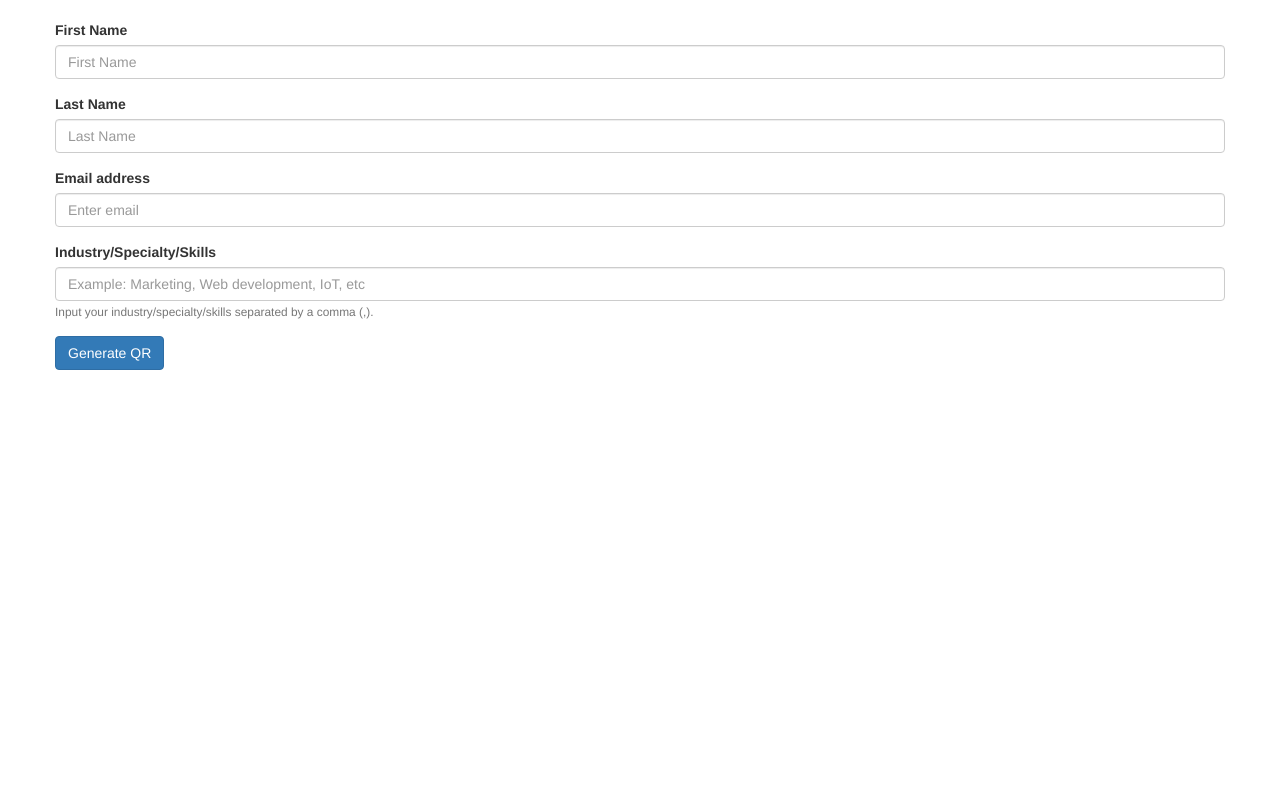
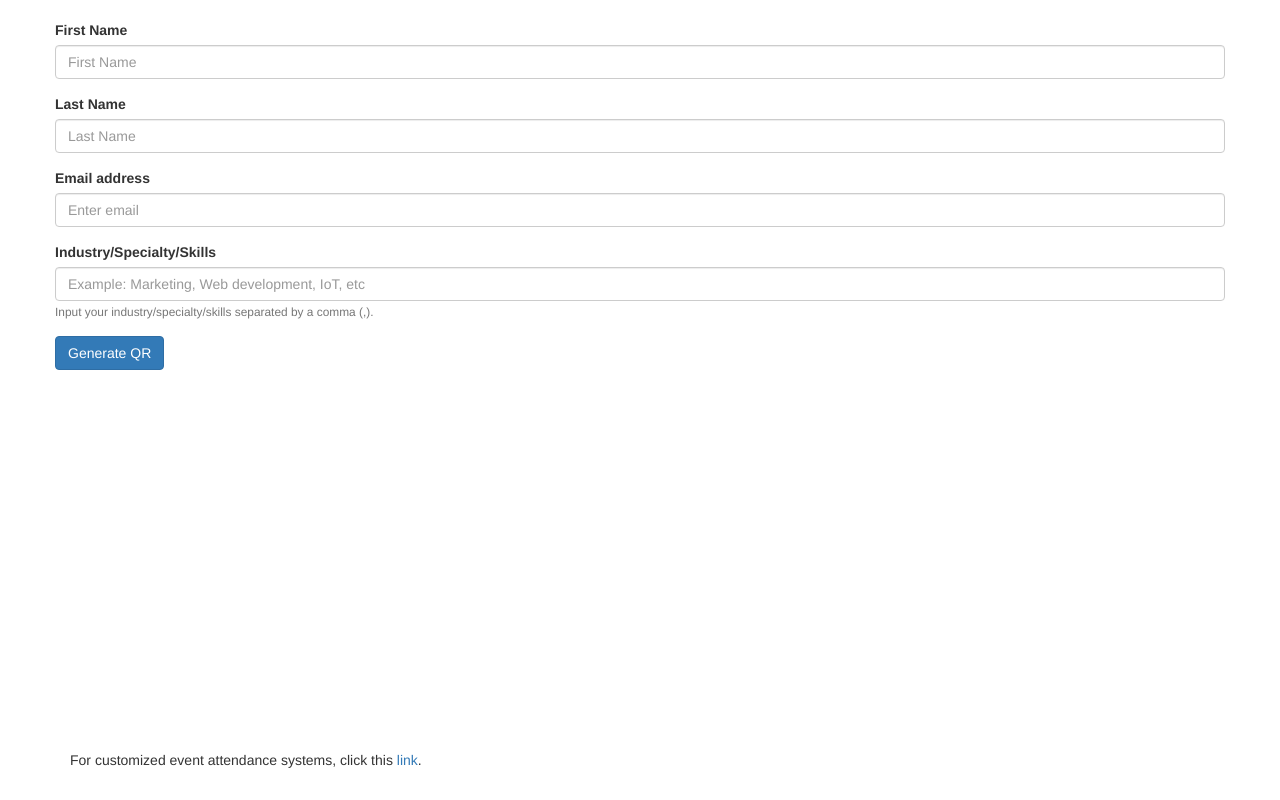
Before and after one commit to djrixg/qrgenerator, a plain HTML site: page index.html in a window 1280 px wide. Drawn offline with Linux system fonts and the light colour scheme.

Commit message:
Update index.html

```diff
--- a/index.html
+++ b/index.html
@@ -7,6 +7,14 @@
 	<script src="qrcode.min.js"></script>
 	<script src="jspdf.debug.js"></script>
 	<link rel="stylesheet" type="text/css" href="bootstrap.min.css">
+	<style type="text/css">
+		footer {
+		    position: fixed;
+		    height: 50px;
+		    bottom: 0;
+		    width: 100%;
+		}
+	</style>
 </head>
 <body><br>
 	<div class="container">
@@ -81,5 +89,10 @@
 		    });
 		}
 	</script>
+	<footer class="fixed-bottom">
+		<div class="container">
+			For customized event attendance systems, click this <a href="https://compiled.social/djrixg" target="_blank">link</a>.
+		</div>
+	</footer>
 </body>
 </html>
```
